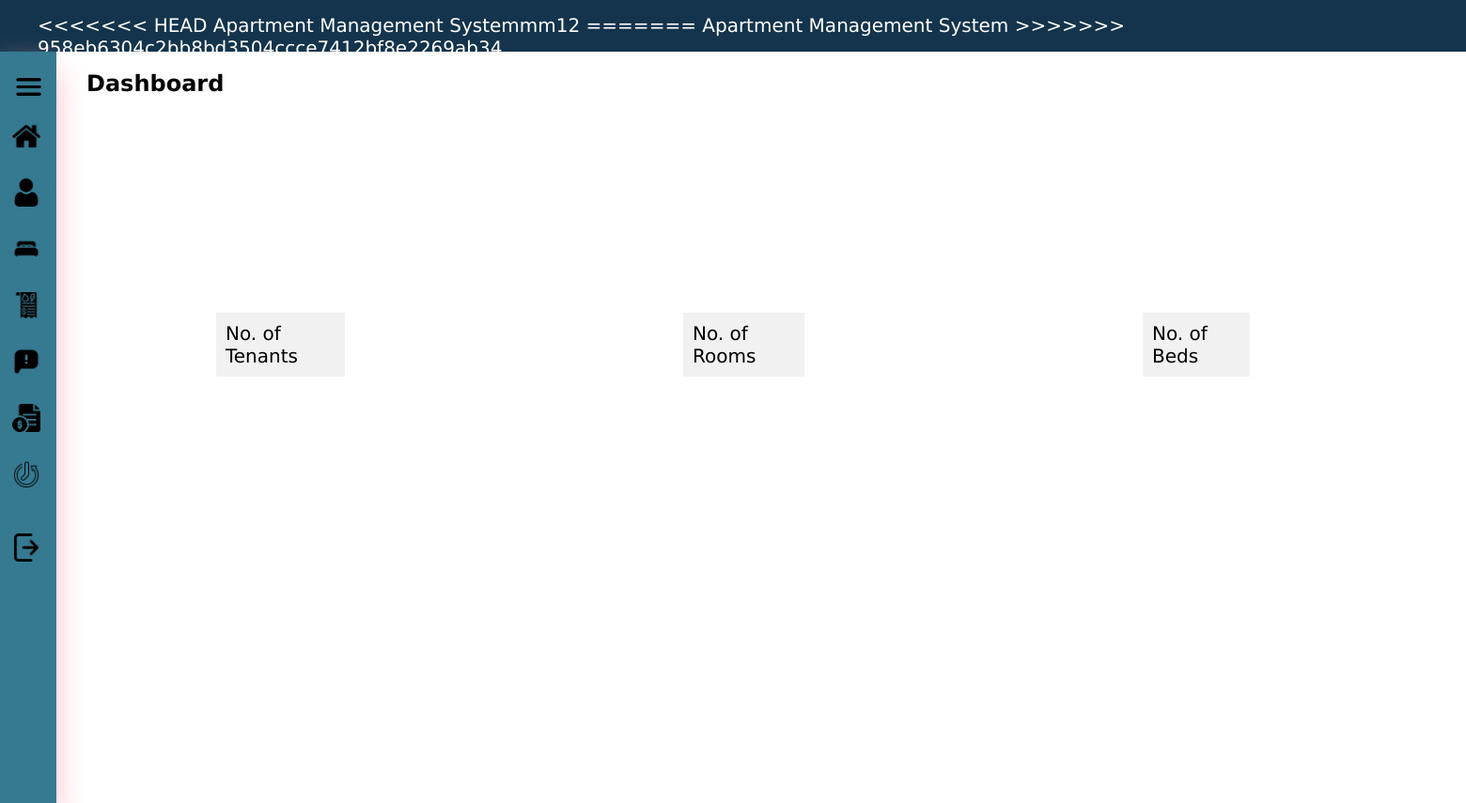
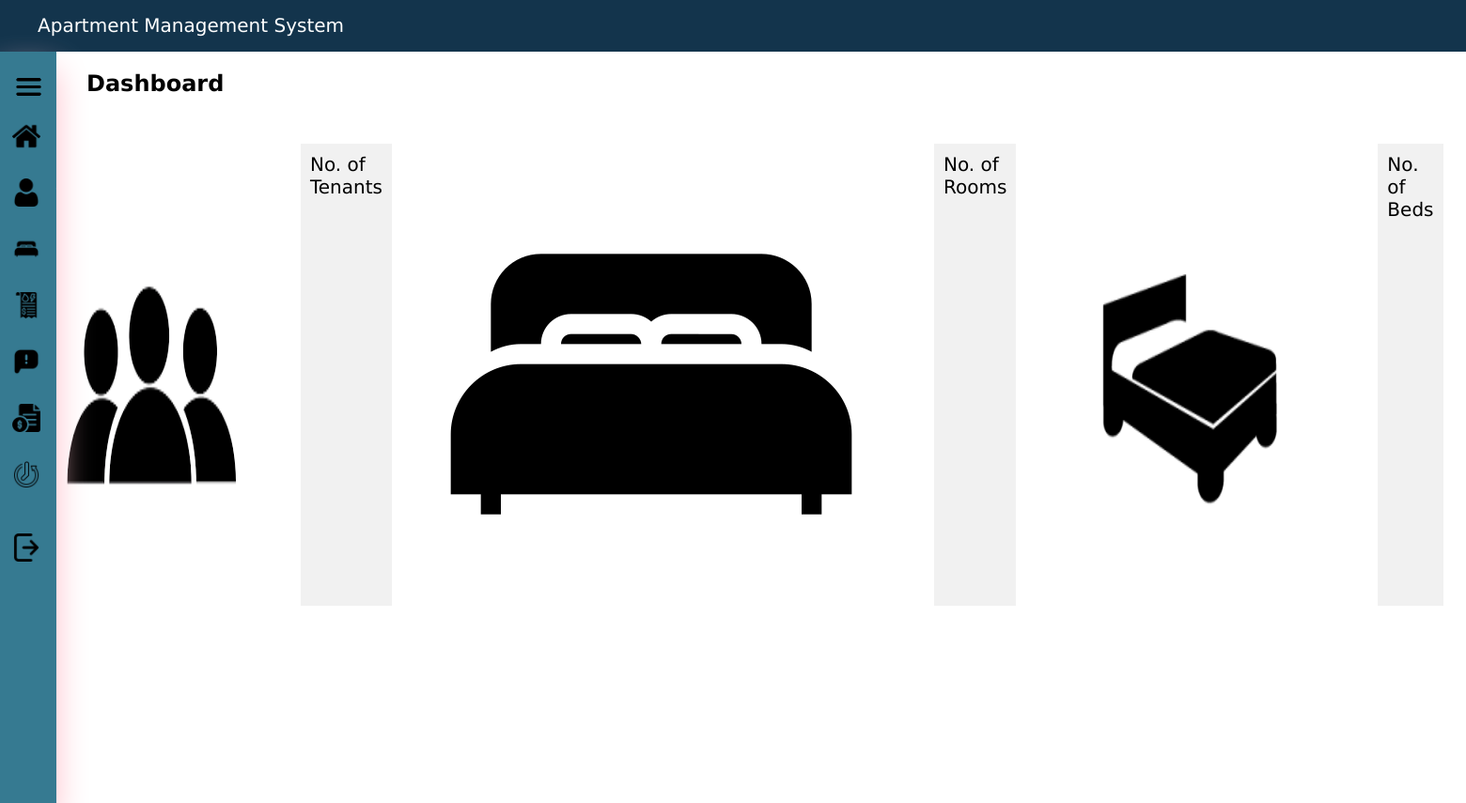
Before and after one commit to chanie55/AMSProject, a PHP site: page /adminDashboard.html in a window 1560 px wide. Shown: the whole page at 94% size. Run offline with PHP 8.4, Linux system fonts and the light colour scheme.

Commit message:
sijefseypadayon

```diff
--- a/adminDashboard.html
+++ b/adminDashboard.html
@@ -6,11 +6,7 @@
     <body>
         <header>
             <h3>
-<<<<<<< HEAD
-                Apartment Management Systemmm12
-=======
                 Apartment Management System
->>>>>>> 958eb6304c2bb8bd3504ccce7412bf8e2269ab34
             </h3>
         </header>
 
@@ -60,9 +56,9 @@
 
         <h2> Dashboard </h2>
         <div class="flex-container">
-            <div>No. of Tenants </div>
-            <div>No. of Rooms</div>
-            <div>No. of Beds</div>
+            <img src="photos\tenants.png" alt="tenant"> <div class = "tenant">No. of Tenants </div>
+            <img src="photos\room.png" alt="room"> <div class = "roomNo">No. of Rooms</div>
+            <img src="photos\beds.png" alt="beds"> <div class = "bed">No. of Beds</div>
           </div>
     </body>
 </html>
--- a/css/aDashboard.css
+++ b/css/aDashboard.css
@@ -119,6 +119,7 @@ nav:hover{
 h2 {
     margin-left: 92px;
     margin-top: 20px;
+    margin-bottom: 0px;
 }
 .flex-container {
     display: flex;
@@ -128,7 +129,25 @@ h2 {
 .flex-container > div {
     background-color: #f1f1f1;
     justify-content: center;
-    margin: 180px;
+    margin: 20px;
+    margin-left: 45px;
+    margin-top: 0px;
     padding: 10px;
     font-size: 20px;
   }
+
+.tenant {
+    width: 15%;
+    padding-top: 60px;
+    margin-top: 0px;
+}
+.roomNo{
+    width: 15%;
+    padding-top: 60px;
+    margin-top: 0px;
+}
+.bed{
+    width: 15%;
+    padding-top: 60px;
+    margin-top: 0px;
+}
```
